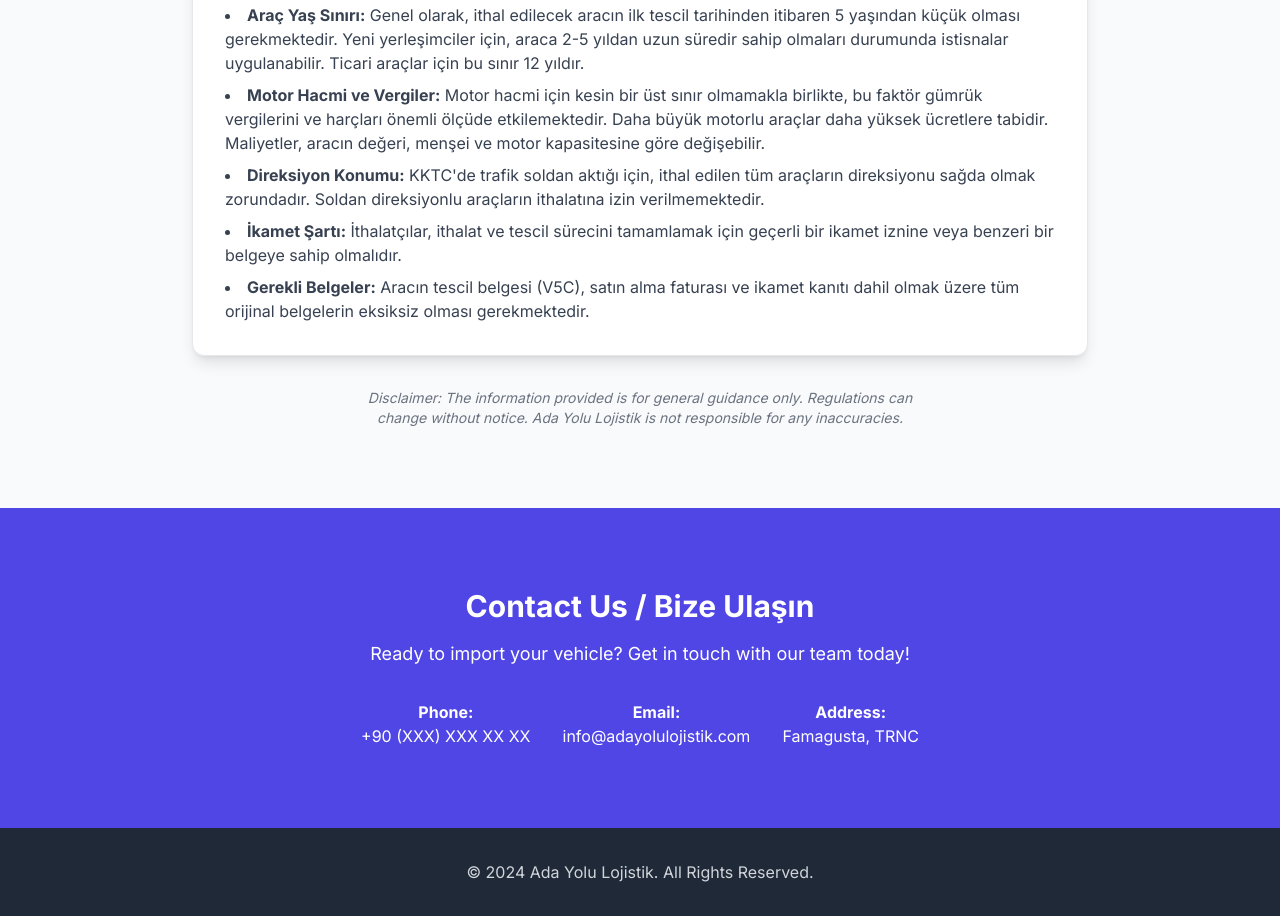
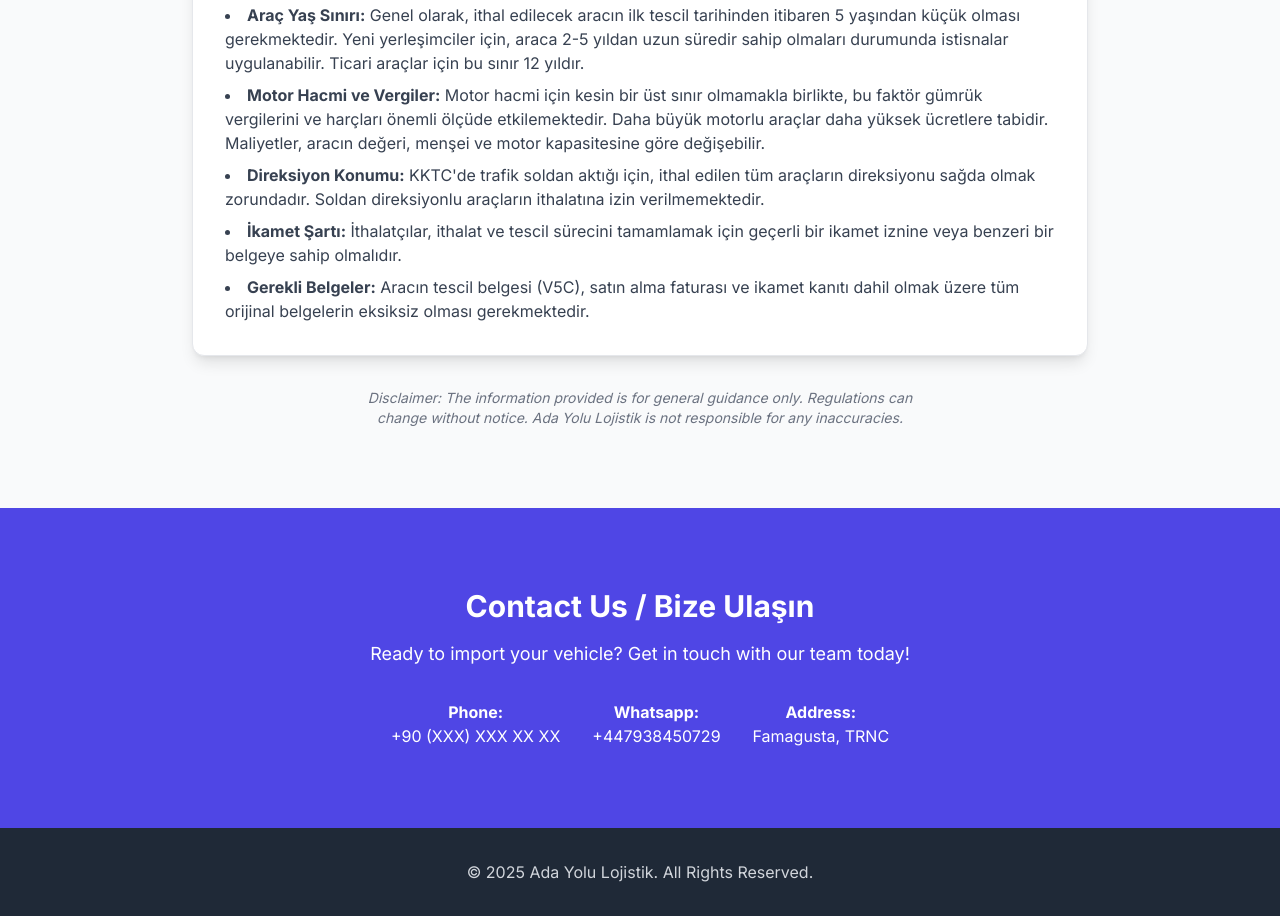
Before and after one commit to adayolulojistik/adayolulojistik, a plain HTML site: page index.html in a window 1280 px wide. Shown: the part 3008-3924 px from the top of the page. Drawn offline with nearby package versions, Linux system fonts and the light colour scheme.

Commit message:
Update index.html

```diff
--- a/index.html
+++ b/index.html
@@ -258,8 +258,8 @@
                         <p>+90 (XXX) XXX XX XX</p>
                     </div>
                     <div>
-                        <p class="font-semibold">Email:</p>
-                        <p>info@adayolulojistik.com</p>
+                        <p class="font-semibold">Whatsapp:</p>
+                        <p>+447938450729</p>
                     </div>
                     <div>
                         <p class="font-semibold">Address:</p>
@@ -273,7 +273,7 @@
     <!-- Footer -->
     <footer class="bg-gray-800 text-gray-300 py-8">
         <div class="container mx-auto px-4 text-center">
-            <p>&copy; 2024 Ada Yolu Lojistik. All Rights Reserved.</p>
+            <p>&copy; 2025 Ada Yolu Lojistik. All Rights Reserved.</p>
         </div>
     </footer>
 
```
